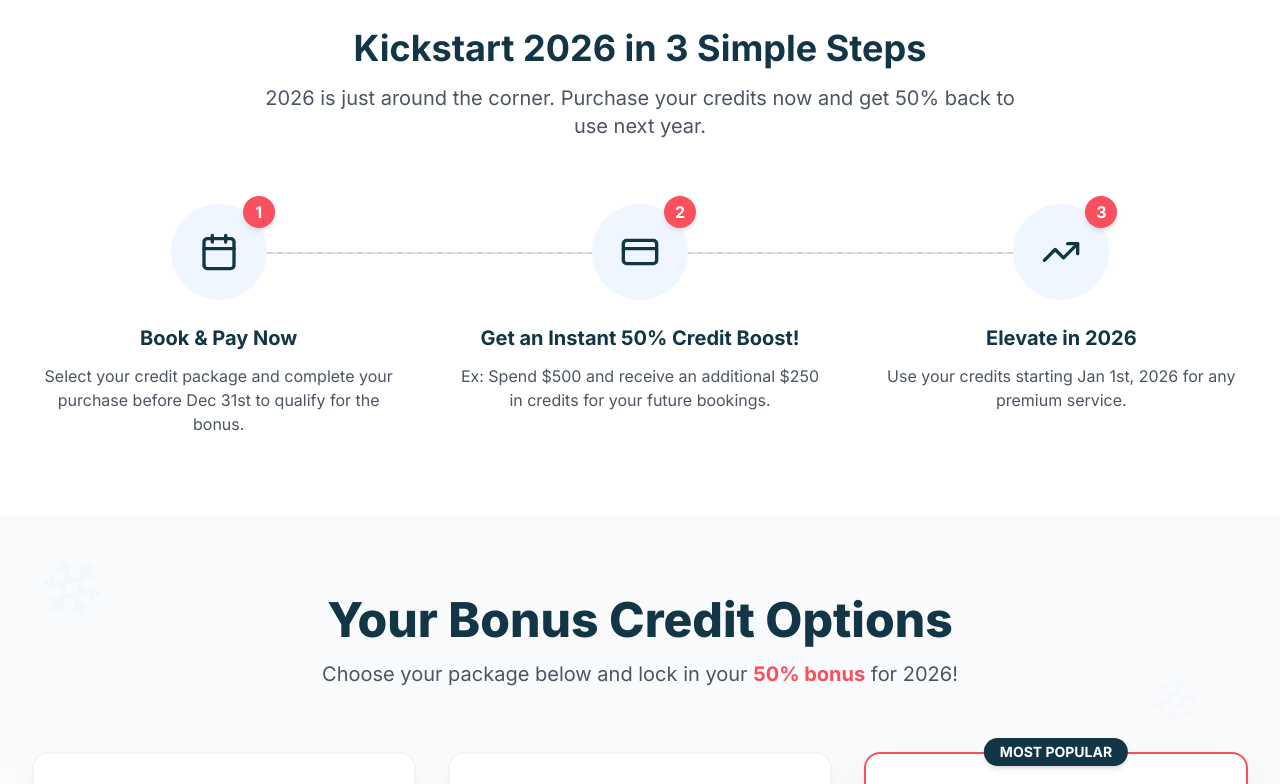
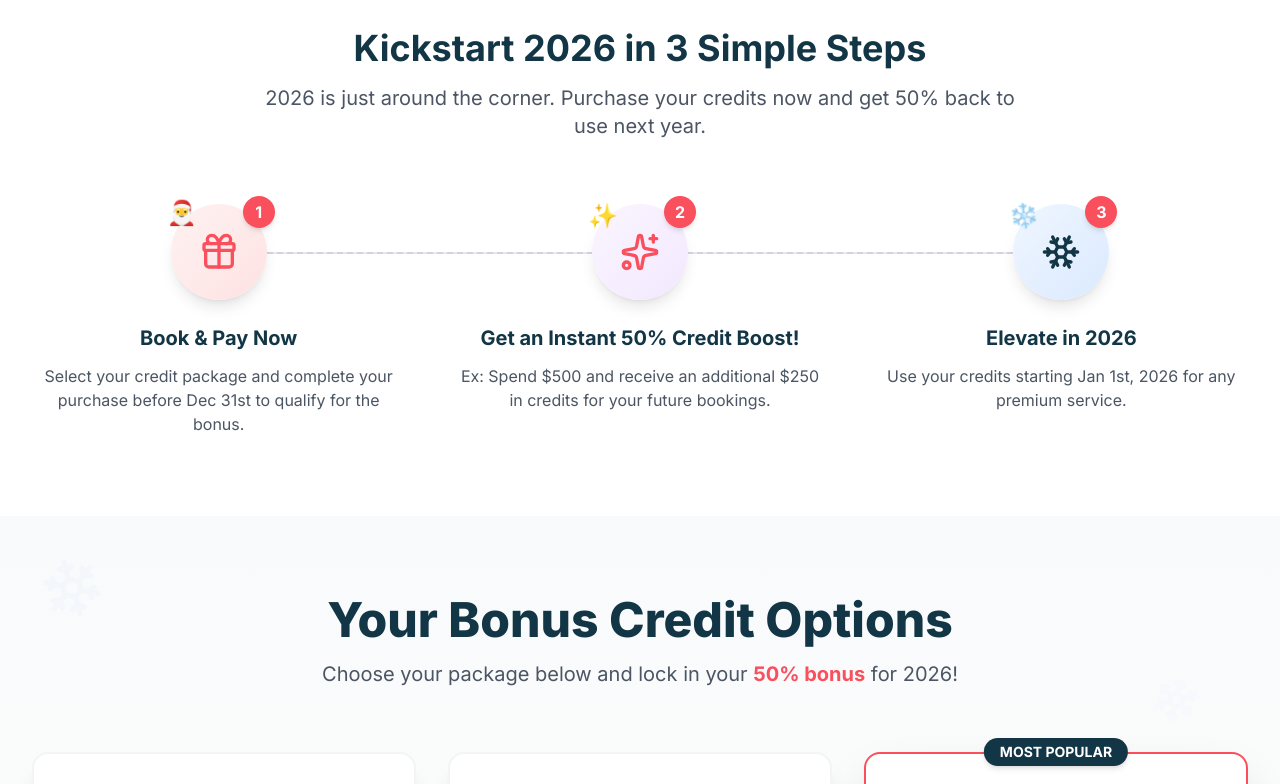
Before and after one commit to AlbinoLumi/End-Of-Year-Offer-CURB360, a React (Vite) app: page / in a window 1280 px wide. Shown: the part 934-1718 px from the top of the page. Built offline with nearby package versions, Linux system fonts and the light colour scheme.

Commit message:
Add festive icons to HowItWorks section: Santa Claus, sparkles, and snowflake with festive gradients

```diff
--- a/components/HowItWorks.tsx
+++ b/components/HowItWorks.tsx
@@ -1,5 +1,5 @@
 import React from 'react';
-import { Calendar, CreditCard, TrendingUp } from 'lucide-react';
+import { Gift, Sparkles, Snowflake } from 'lucide-react';
 
 const HowItWorks: React.FC = () => {
   return (
@@ -19,9 +19,10 @@ const HowItWorks: React.FC = () => {
            <div className="hidden md:block absolute top-12 left-[16%] right-[16%] h-0.5 bg-gray-200 -z-1 border-t-2 border-dashed border-gray-300"></div>
 
           <div className="flex flex-col items-center text-center group">
-            <div className="w-24 h-24 bg-blue-50 rounded-full flex items-center justify-center mb-6 relative group-hover:scale-110 transition-transform duration-300">
-                <Calendar size={40} className="text-brandBlue" />
+            <div className="w-24 h-24 bg-gradient-to-br from-red-50 to-red-100 rounded-full flex items-center justify-center mb-6 relative group-hover:scale-110 transition-transform duration-300 shadow-lg">
+                <Gift size={40} className="text-brandRed" />
                 <div className="absolute -top-2 -right-2 w-8 h-8 bg-brandRed text-white rounded-full flex items-center justify-center font-bold shadow-md">1</div>
+                <div className="absolute -top-1 -left-1 text-2xl animate-bounce" style={{ animationDelay: '0s' }}>🎅</div>
             </div>
             <h3 className="text-xl font-bold text-brandBlue mb-3">Book & Pay Now</h3>
             <p className="text-gray-600">
@@ -30,9 +31,10 @@ const HowItWorks: React.FC = () => {
           </div>
 
           <div className="flex flex-col items-center text-center group">
-            <div className="w-24 h-24 bg-blue-50 rounded-full flex items-center justify-center mb-6 relative group-hover:scale-110 transition-transform duration-300">
-                <CreditCard size={40} className="text-brandBlue" />
+            <div className="w-24 h-24 bg-gradient-to-br from-purple-50 to-purple-100 rounded-full flex items-center justify-center mb-6 relative group-hover:scale-110 transition-transform duration-300 shadow-lg">
+                <Sparkles size={40} className="text-brandRed" />
                 <div className="absolute -top-2 -right-2 w-8 h-8 bg-brandRed text-white rounded-full flex items-center justify-center font-bold shadow-md">2</div>
+                <div className="absolute -top-1 -left-1 text-2xl animate-pulse" style={{ animationDelay: '0.5s' }}>✨</div>
             </div>
             <h3 className="text-xl font-bold text-brandBlue mb-3">Get an Instant 50% Credit Boost!</h3>
             <p className="text-gray-600">
@@ -41,9 +43,10 @@ const HowItWorks: React.FC = () => {
           </div>
 
           <div className="flex flex-col items-center text-center group">
-             <div className="w-24 h-24 bg-blue-50 rounded-full flex items-center justify-center mb-6 relative group-hover:scale-110 transition-transform duration-300">
-                <TrendingUp size={40} className="text-brandBlue" />
+             <div className="w-24 h-24 bg-gradient-to-br from-blue-50 to-blue-100 rounded-full flex items-center justify-center mb-6 relative group-hover:scale-110 transition-transform duration-300 shadow-lg">
+                <Snowflake size={40} className="text-brandBlue" />
                 <div className="absolute -top-2 -right-2 w-8 h-8 bg-brandRed text-white rounded-full flex items-center justify-center font-bold shadow-md">3</div>
+                <div className="absolute -top-1 -left-1 text-2xl animate-spin" style={{ animationDelay: '1s', animationDuration: '3s' }}>❄️</div>
             </div>
             <h3 className="text-xl font-bold text-brandBlue mb-3">Elevate in 2026</h3>
             <p className="text-gray-600">
```
